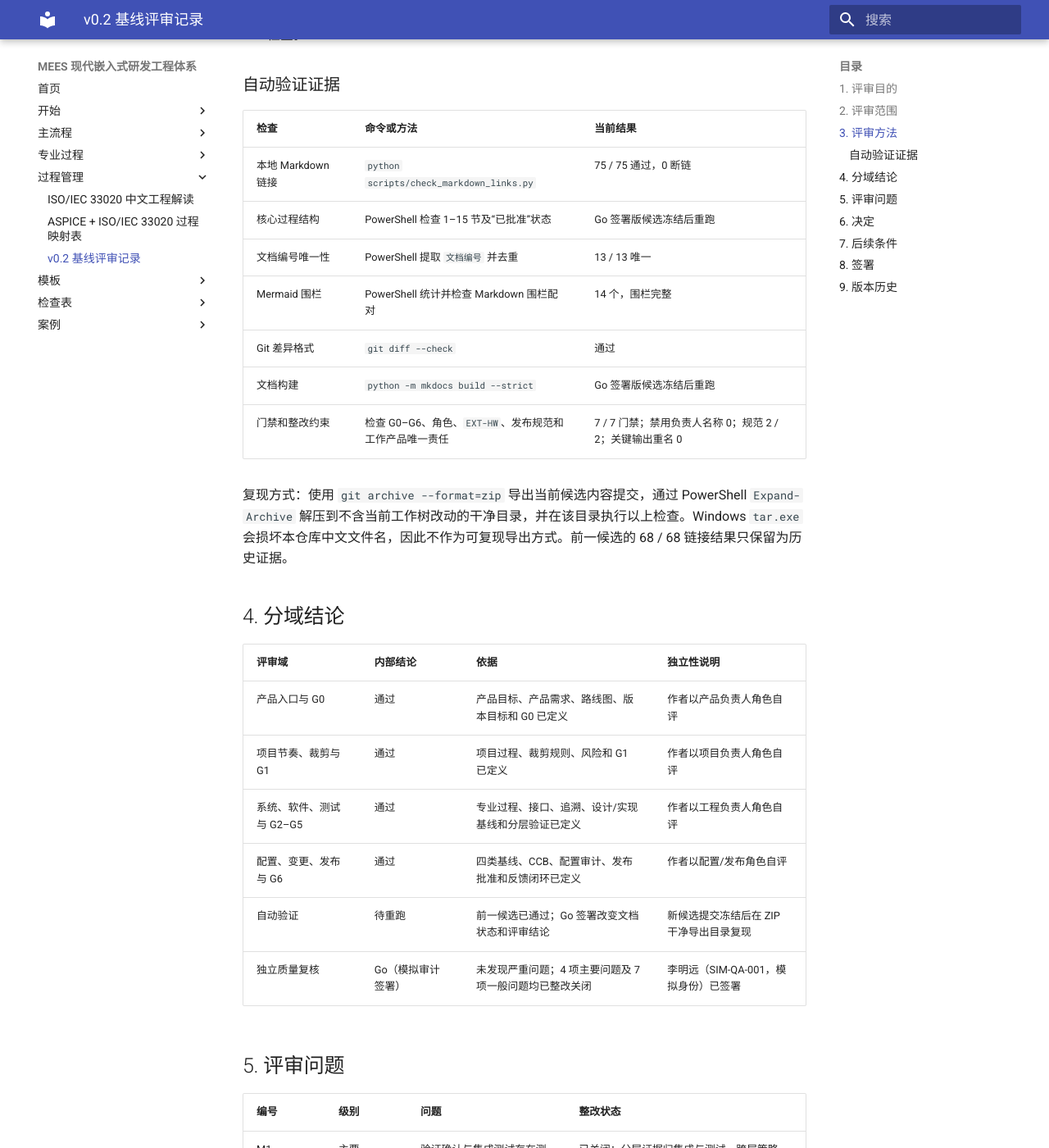
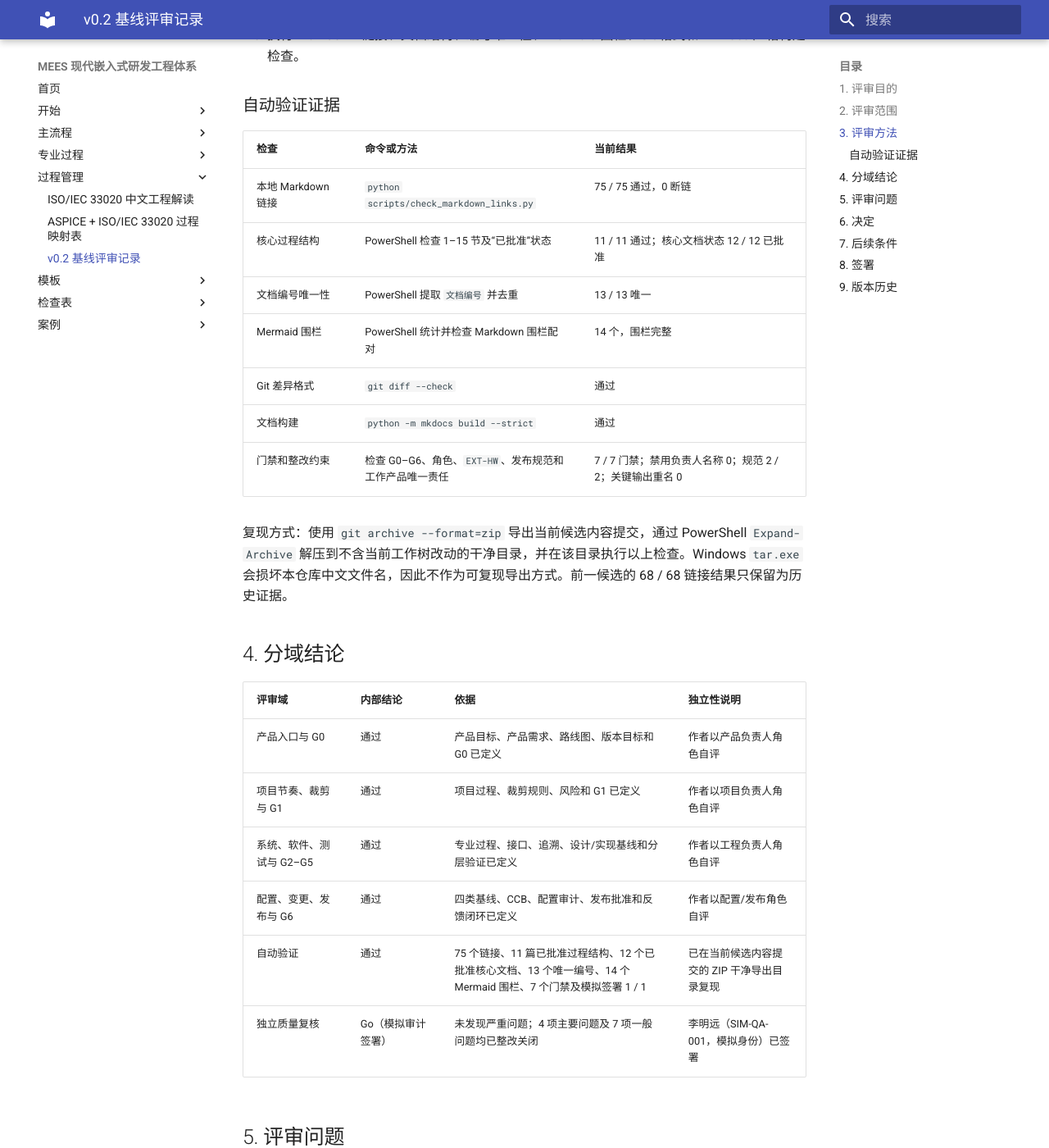
Before and after one commit to JianShiYao/MEES, an MkDocs documentation site: the page built from docs/11_Process_Management/v0.2基线评审记录.md, in a window 1280 px wide and 1400 px high, scrolled down 1224 px. Shown: the whole window at 82% size. Built offline with MkDocs 1.6.1 and Material for MkDocs 9.7.7, drawn with Linux system fonts in a browser that asks for light colours; some of the changed text lies outside the part shown.

Commit message:
docs: record v0.2 Go candidate evidence

```diff
--- a/docs/11_Process_Management/v0.2基线评审记录.md
+++ b/docs/11_Process_Management/v0.2基线评审记录.md
@@ -2,7 +2,7 @@
 
 > 评审编号：MEES-REV-V02-001
 > 候选版本：v0.2.0-dev
-> 当前候选内容提交：待冻结（Go 签署版）
+> 当前候选内容提交：`6aab8b0e794fb9386a522af0142ba36f69a28077`
 > 前一候选内容提交：`35bfc0001c3cef3de3444082cf2d54c0510234a3`
 > 评审日期：2026-07-14
 > 内部评审人：JianShi
@@ -42,11 +42,11 @@
 | 检查 | 命令或方法 | 当前结果 |
 |---|---|---|
 | 本地 Markdown 链接 | `python scripts/check_markdown_links.py` | 75 / 75 通过，0 断链 |
-| 核心过程结构 | PowerShell 检查 1–15 节及“已批准”状态 | Go 签署版候选冻结后重跑 |
+| 核心过程结构 | PowerShell 检查 1–15 节及“已批准”状态 | 11 / 11 通过；核心文档状态 12 / 12 已批准 |
 | 文档编号唯一性 | PowerShell 提取 `文档编号` 并去重 | 13 / 13 唯一 |
 | Mermaid 围栏 | PowerShell 统计并检查 Markdown 围栏配对 | 14 个，围栏完整 |
 | Git 差异格式 | `git diff --check` | 通过 |
-| 文档构建 | `python -m mkdocs build --strict` | Go 签署版候选冻结后重跑 |
+| 文档构建 | `python -m mkdocs build --strict` | 通过 |
 | 门禁和整改约束 | 检查 G0–G6、角色、`EXT-HW`、发布规范和工作产品唯一责任 | 7 / 7 门禁；禁用负责人名称 0；规范 2 / 2；关键输出重名 0 |
 
 复现方式：使用 `git archive --format=zip` 导出当前候选内容提交，通过 PowerShell `Expand-Archive` 解压到不含当前工作树改动的干净目录，并在该目录执行以上检查。Windows `tar.exe` 会损坏本仓库中文文件名，因此不作为可复现导出方式。前一候选的 68 / 68 链接结果只保留为历史证据。
@@ -59,7 +59,7 @@
 | 项目节奏、裁剪与 G1 | 通过 | 项目过程、裁剪规则、风险和 G1 已定义 | 作者以项目负责人角色自评 |
 | 系统、软件、测试与 G2–G5 | 通过 | 专业过程、接口、追溯、设计/实现基线和分层验证已定义 | 作者以工程负责人角色自评 |
 | 配置、变更、发布与 G6 | 通过 | 四类基线、CCB、配置审计、发布批准和反馈闭环已定义 | 作者以配置/发布角色自评 |
-| 自动验证 | 待重跑 | 前一候选已通过；Go 签署改变文档状态和评审结论 | 新候选提交冻结后在 ZIP 干净导出目录复现 |
+| 自动验证 | 通过 | 75 个链接、11 篇已批准过程结构、12 个已批准核心文档、13 个唯一编号、14 个 Mermaid 围栏、7 个门禁及模拟签署 1 / 1 | 已在当前候选内容提交的 ZIP 干净导出目录复现 |
 | 独立质量复核 | Go（模拟审计签署） | 未发现严重问题；4 项主要问题及 7 项一般问题均已整改关闭 | 李明远（SIM-QA-001，模拟身份）已签署 |
 
 ## 5. 评审问题
@@ -111,6 +111,7 @@
 
 | 版本 | 日期 | 修改人 | 修改说明 |
 |---|---|---|---|
+| v0.2.0-dev | 2026-07-14 | JianShi | 冻结 Go 签署版候选 `6aab8b0` 并在 ZIP 干净导出目录复现全部验证 |
 | v0.2.0-dev | 2026-07-14 | JianShi | 使用 SIM-QA-001 模拟身份完成最终 Go 签署并批准 v0.2 仓库文档基线 |
 | v0.2.0-dev | 2026-07-14 | JianShi | 记录独立复核确认 M1–M4 关闭，开放主要问题清零并转入最终签署 |
 | v0.2.0-dev | 2026-07-14 | JianShi | 登记并关闭 G7 角色名称残留，更新修订候选及干净导出验证证据 |
```
Also changed, not shown: CHANGELOG.md (+1 -0 lines), TODO.md (+1 -1 lines), docs/00_Introduction/01_建设路线图.md (+1 -1 lines), docs/01_Main_Process/00_核心过程总览.md (+1 -1 lines).
